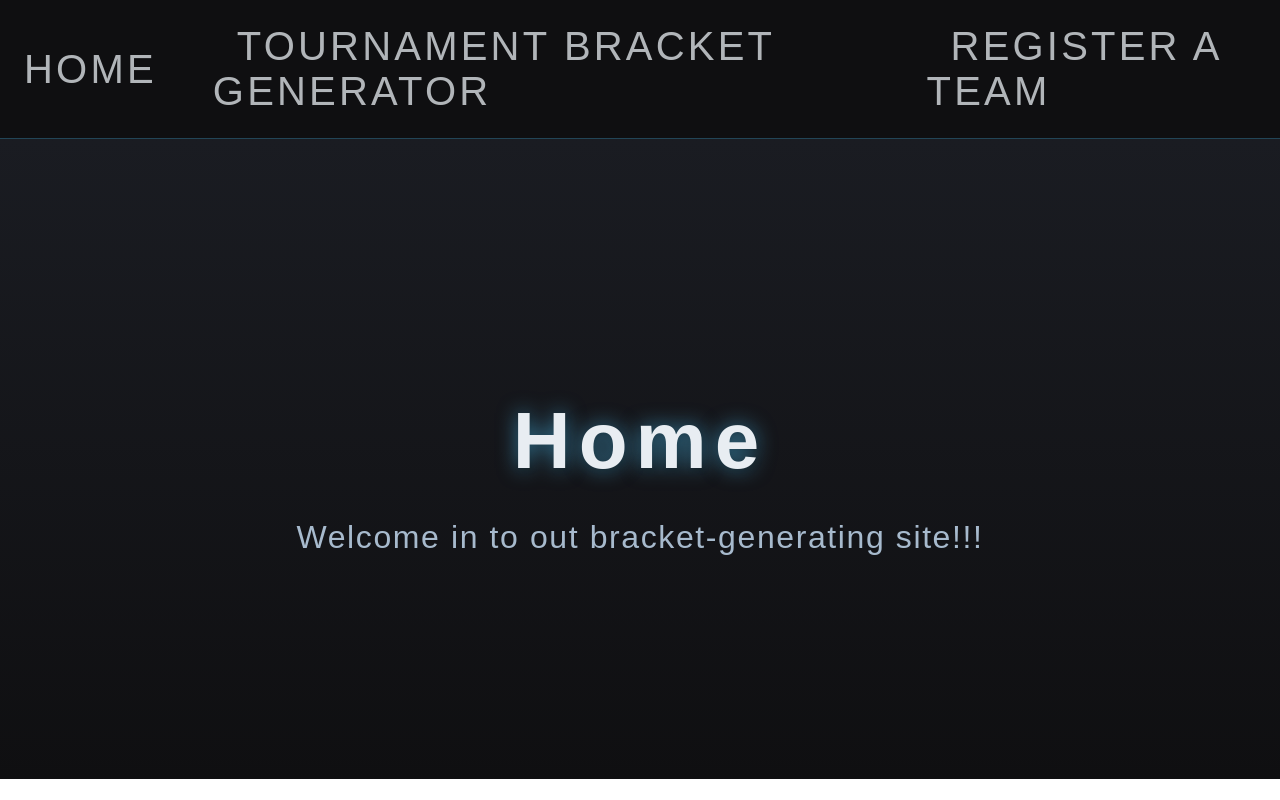
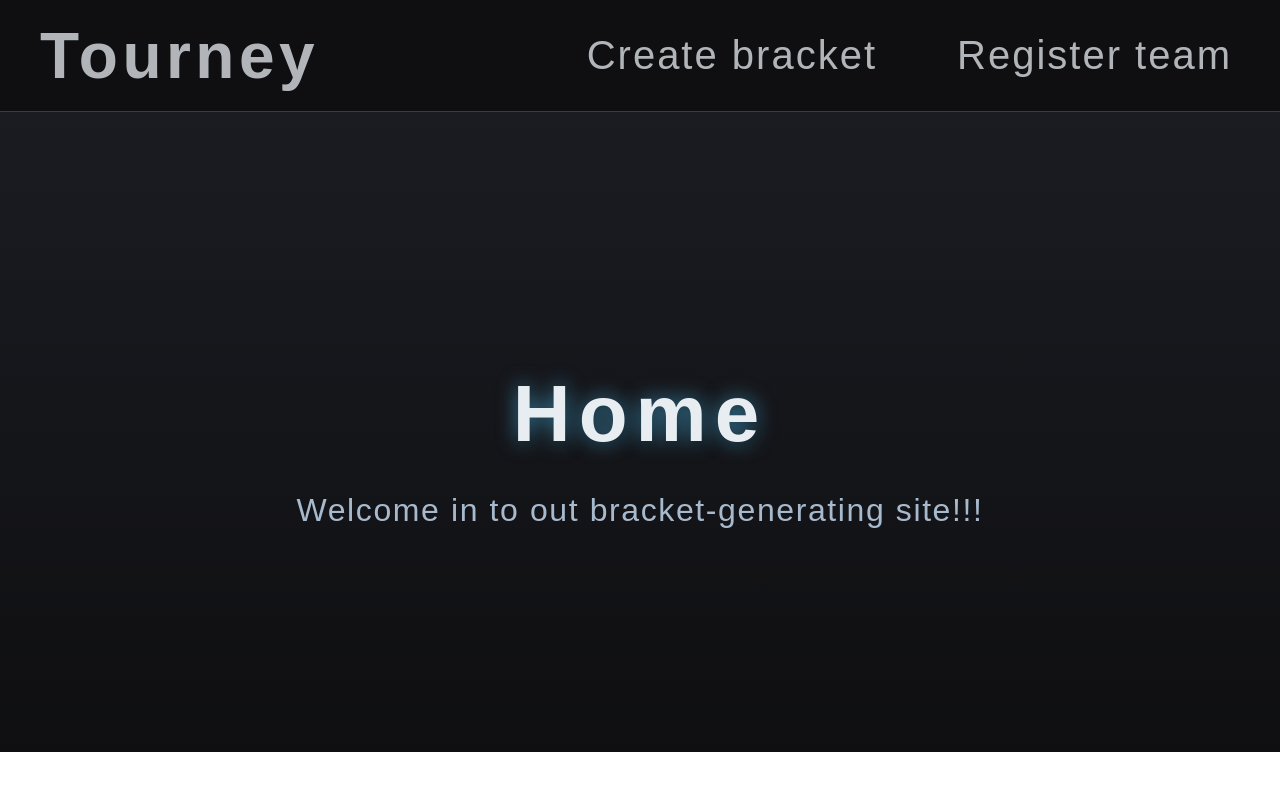
Before and after one commit to NatanKwaskiewicz/Generator_drabinek_turniejowych, a React (Vite) app: page / in a window 1280 px wide. Built offline with nearby package versions, Linux system fonts and the light colour scheme.

Commit message:
adjust navbar content and styling

```diff
--- a/src/frontend/components/NavBar/NavBar.module.scss
+++ b/src/frontend/components/NavBar/NavBar.module.scss
@@ -7,29 +7,46 @@ $grey: #2a2d35;
 .NavBar {
   background-color: $black;
   border-bottom: 1px solid rgba($blue, 0.3);
+  display: flex;
+  align-items: center;
+  justify-content: space-between;
+  height: 7rem;
+
+  &Title {
+    font-size: 4rem;
+    padding-left: 1rem;
+
+    &Link {
+      text-decoration: none;
+      color: rgba($white, 0.75);
+      padding: 0.8rem 1.5rem;
+      letter-spacing: 0.07em;
+    }
+  }
 
   &List {
     display: flex;
     justify-content: center;
     align-items: center;
-        padding-block: 1.5rem;
+    padding: 1.5rem;
     list-style-type: none;
     gap: 2rem;
     font-size: 2.5rem;
 
     &Link {
+      display:inline-block;
       text-decoration: none;
       color: rgba($white, 0.75);
       padding: 0.8rem 1.5rem;
       transition:
-                color 0.25s ease,
-                border-color 0.25s ease;
-            letter-spacing: 0.08em;
-            position: relative;
-            border-bottom: 1px solid transparent;
+              color 0.3s ease,
+              transform 0.3s ease;
+      letter-spacing: 0.05em;
+      border-radius: 12px;
 
       &:hover {
         color: $blue;
+        transform: translateY(-5px);
       }
     }
   }
--- a/src/frontend/components/NavBar/NavBar.tsx
+++ b/src/frontend/components/NavBar/NavBar.tsx
@@ -1,25 +1,27 @@
 import { Link } from 'react-router'
 import styles from './NavBar.module.scss'
-function NavBar() {
+
+const NavBar = () => {
     return (
         <nav className={styles.NavBar}>
+            <h1 className={styles.NavBarTitle}>
+                <Link className={styles.NavBarTitleLink} to="/">
+                    Tourney
+                </Link>
+            </h1>
             <ul className={styles.NavBarList}>
-                <li>
-                    <Link className={styles.NavBarListLink} to="/">
-                        HOME
-                    </Link>
-                </li>
                 <li>
                     <Link
                         className={styles.NavBarListLink}
                         to="/bracketGenerator"
                     >
-                        TOURNAMENT BRACKET GENERATOR
+                        Create bracket
                     </Link>
                 </li>
                 <li>
-                    <Link className={styles.NavBarListLink} to="/registerTeam">
-                        REGISTER A TEAM
+                    <Link className={styles.NavBarListLink}
+                          to="/registerTeam">
+                        Register team
                     </Link>
                 </li>
             </ul>
--- /dev/null
+++ b/src/frontend/components/NavBar/index.ts
@@ -0,0 +1 @@
+export { default } from './NavBar';
```
Also changed, not shown: 1 other file (tests, documents, lock files or other folders). Lines whose indentation alone changed are shown as unchanged.
